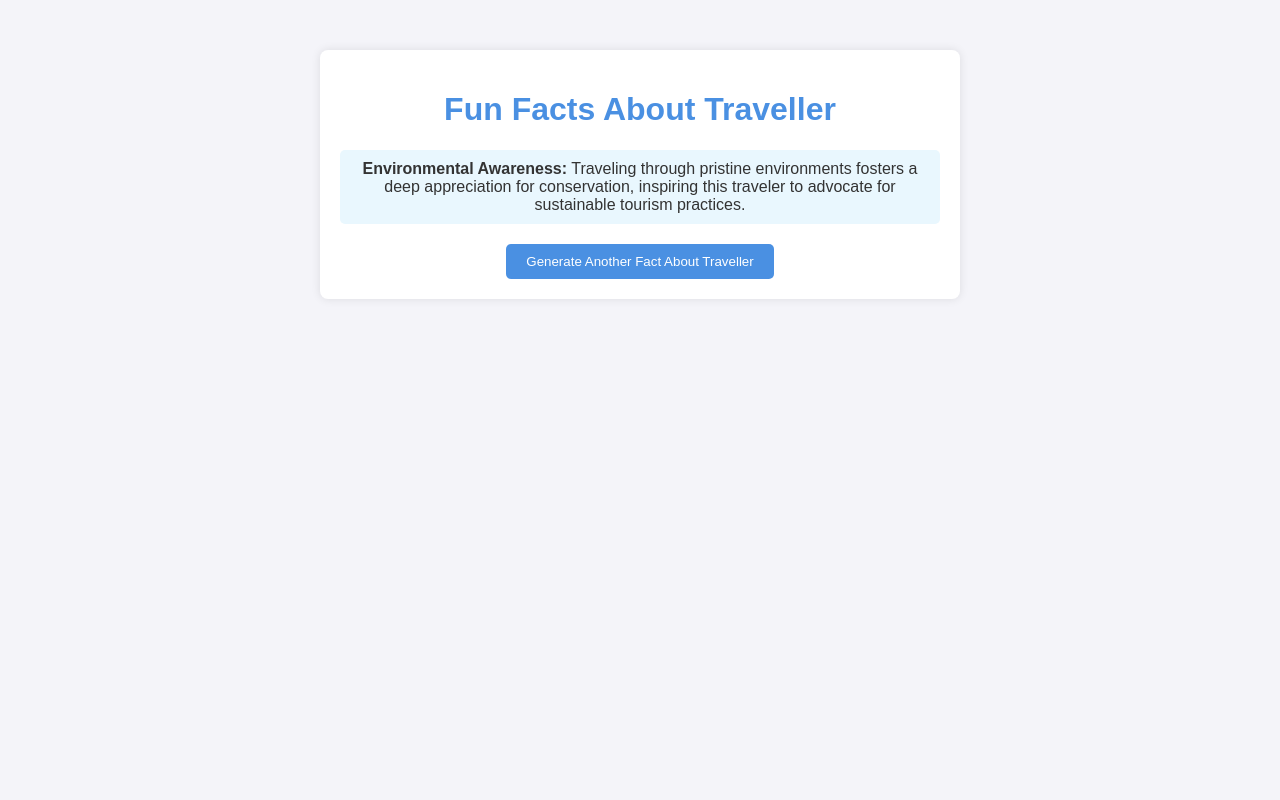
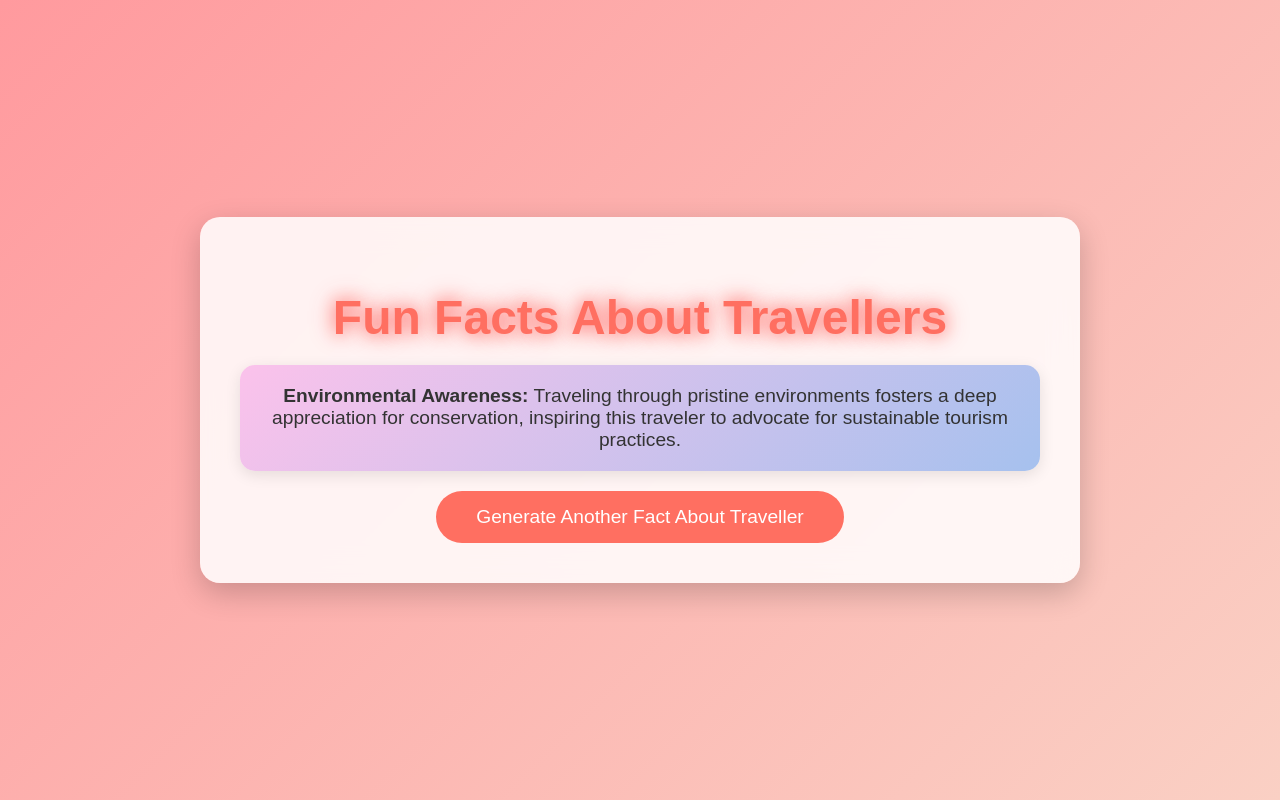
Before and after one commit to Krish3914/TravellingFacts, a plain HTML site: page index.html in a window 1280 px wide. Drawn offline with Linux system fonts and the light colour scheme.

Commit message:
CSS Layout Updated to New Design

```diff
--- a/index.html
+++ b/index.html
@@ -3,54 +3,84 @@
 <head>
     <meta charset="UTF-8">
     <meta name="viewport" content="width=device-width, initial-scale=1.0">
-    <title>Fun Facts About Traveller</title>
+    <title>Fun Facts About Travellers</title>
     <style>
         body {
-            font-family: Arial, sans-serif;
-            background-color: #f4f4f9;
+            font-family: 'Poppins', sans-serif;
+            background: linear-gradient(135deg, #ff9a9e 0%, #fad0c4 100%);
             color: #333;
             margin: 0;
             padding: 0;
+            display: flex;
+            justify-content: center;
+            align-items: center;
+            height: 100vh;
+            overflow: hidden;
         }
 
         .container {
-            max-width: 600px;
-            margin: 50px auto;
-            padding: 20px;
-            background-color: #fff;
-            box-shadow: 0 0 10px rgba(0, 0, 0, 0.1);
-            border-radius: 8px;
+            max-width: 800px;
+            padding: 40px;
+            background: rgba(255, 255, 255, 0.85);
+            box-shadow: 0 10px 30px rgba(0, 0, 0, 0.2);
+            border-radius: 20px;
             text-align: center;
+            backdrop-filter: blur(15px);
+            animation: fadeIn 1.5s ease-out;
         }
 
         h1 {
-            color: #4a90e2;
+            color: #ff6f61;
+            font-size: 3em;
+            margin-bottom: 20px;
+            animation: textGlow 3s infinite alternate;
         }
 
         #fun-fact {
             margin: 20px 0;
-            padding: 10px;
-            background-color: #e9f7fe;
-            border-radius: 5px;
+            padding: 20px;
+            background: linear-gradient(135deg, #fbc2eb 0%, #a6c1ee 100%);
+            border-radius: 15px;
+            font-size: 1.2em;
+            transition: transform 0.3s ease, box-shadow 0.3s ease;
+            box-shadow: 0 4px 15px rgba(0, 0, 0, 0.1);
+        }
+
+        #fun-fact:hover {
+            transform: scale(1.05);
+            box-shadow: 0 6px 20px rgba(0, 0, 0, 0.15);
         }
 
         button {
-            padding: 10px 20px;
-            background-color: #4a90e2;
+            padding: 15px 40px;
+            background-color: #ff6f61;
             color: white;
             border: none;
-            border-radius: 5px;
+            border-radius: 30px;
             cursor: pointer;
+            font-size: 1.2em;
+            transition: background-color 0.3s ease, transform 0.3s ease;
         }
 
         button:hover {
-            background-color: #357ab8;
+            background-color: #e55d50;
+            transform: translateY(-5px);
+        }
+
+        @keyframes fadeIn {
+            from { opacity: 0; transform: translateY(50px); }
+            to { opacity: 1; transform: translateY(0); }
+        }
+
+        @keyframes textGlow {
+            from { text-shadow: 0 0 10px #ff6f61, 0 0 20px #ff6f61; }
+            to { text-shadow: 0 0 20px #ff9a9e, 0 0 30px #ff9a9e; }
         }
     </style>
 </head>
 <body>
     <div class="container">
-        <h1>Fun Facts About Traveller</h1>
+        <h1>Fun Facts About Travellers</h1>
         <div id="fun-fact"></div>
         <button id="generate-fact-btn">Generate Another Fact About Traveller</button>
     </div>
```
